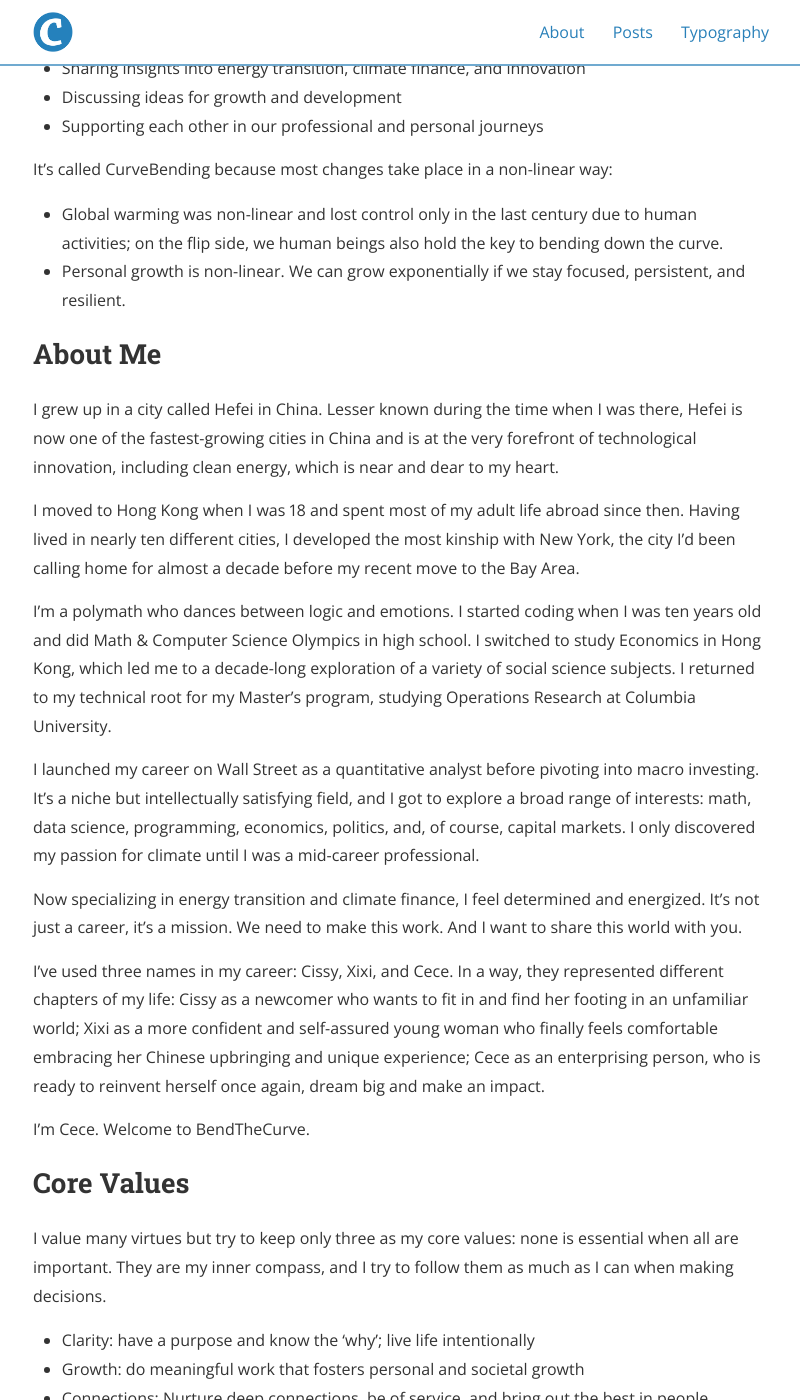
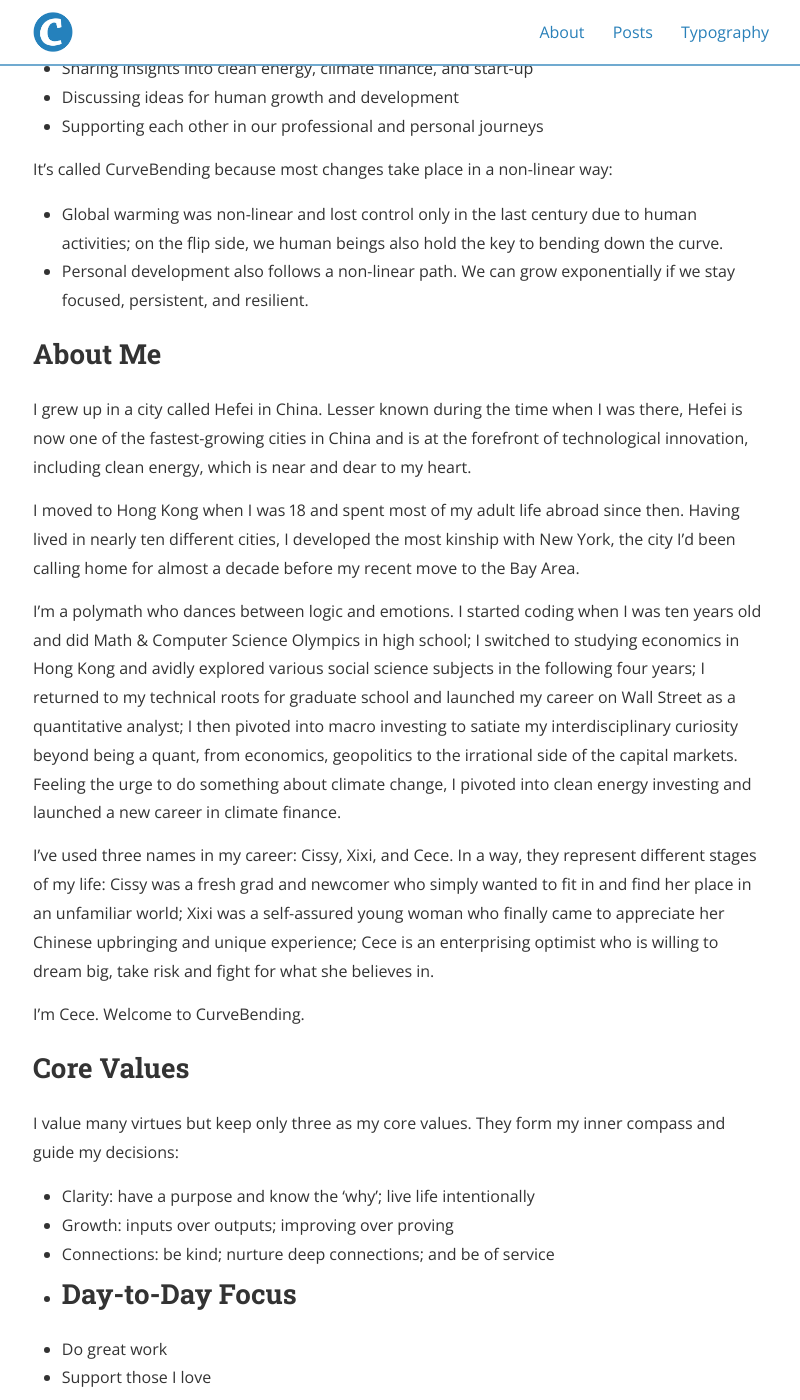
Before and after one commit to CurveBending/CurveBending.github.io, a Jekyll site: the page built from about.md, in a window 1280 px wide and 1400 px high, scrolled down 273 px. Shown: the whole window, without its empty margins (239-1039 px from the left). Built offline with Jekyll 4.4.1, drawn with Linux system fonts in a browser that asks for light colours; nearby versions of some CDN libraries; some of the changed text lies outside the part shown.

Commit message:
Update about.md

```diff
--- a/about.md
+++ b/about.md
@@ -5,38 +5,34 @@ permalink: /about/
 main_nav: true
 ---
 
-## About the Blog
-CurveBending is a blog about:
-- Sharing insights into energy transition, climate finance, and innovation
-- Discussing ideas for growth and development
+## About CurveBending
+CurveBending is a blog for:
+- Sharing insights into clean energy, climate finance, and start-up
+- Discussing ideas for human growth and development
 - Supporting each other in our professional and personal journeys
 
 It's called CurveBending because most changes take place in a non-linear way:
 - Global warming was non-linear and lost control only in the last century due to human activities; on the flip side, we human beings also hold the key to bending down the curve.
-- Personal growth is non-linear. We can grow exponentially if we stay focused, persistent, and resilient.
+- Personal development also follows a non-linear path. We can grow exponentially if we stay focused, persistent, and resilient.
 
 ## About Me
-I grew up in a city called Hefei in China. Lesser known during the time when I was there, Hefei is now one of the fastest-growing cities in China and is at the very forefront of technological innovation, including clean energy, which is near and dear to my heart.
+I grew up in a city called Hefei in China. Lesser known during the time when I was there, Hefei is now one of the fastest-growing cities in China and is at the forefront of technological innovation, including clean energy, which is near and dear to my heart.
 
 I moved to Hong Kong when I was 18 and spent most of my adult life abroad since then. Having lived in nearly ten different cities, I developed the most kinship with New York, the city I'd been calling home for almost a decade before my recent move to the Bay Area.
 
-I'm a polymath who dances between logic and emotions. I started coding when I was ten years old and did Math & Computer Science Olympics in high school. I switched to study Economics in Hong Kong, which led me to a decade-long exploration of a variety of social science subjects. I returned to my technical root for my Master's program, studying Operations Research at Columbia University.
+I'm a polymath who dances between logic and emotions. I started coding when I was ten years old and did Math & Computer Science Olympics in high school; I switched to studying economics in Hong Kong and avidly explored various social science subjects in the following four years; I returned to my technical roots for graduate school and launched my career on Wall Street as a quantitative analyst; I then pivoted into macro investing to satiate my interdisciplinary curiosity beyond being a quant, from economics, geopolitics to the irrational side of the capital markets. Feeling the urge to do something about climate change, I pivoted into clean energy investing and launched a new career in climate finance.
 
-I launched my career on Wall Street as a quantitative analyst before pivoting into macro investing. It's a niche but intellectually satisfying field, and I got to explore a broad range of interests: math, data science, programming, economics, politics, and, of course, capital markets. I only discovered my passion for climate until I was a mid-career professional.
+I've used three names in my career: Cissy, Xixi, and Cece. In a way, they represent different stages of my life: Cissy was a fresh grad and newcomer who simply wanted to fit in and find her place in an unfamiliar world; Xixi was a self-assured young woman who finally came to appreciate her Chinese upbringing and unique experience; Cece is an enterprising optimist who is willing to dream big, take risk and fight for what she believes in.
 
-Now specializing in energy transition and climate finance, I feel determined and energized. It's not just a career, it's a mission. We need to make this work. And I want to share this world with you.
-
-I've used three names in my career: Cissy, Xixi, and Cece. In a way, they represented different chapters of my life: Cissy as a newcomer who wants to fit in and find her footing in an unfamiliar world; Xixi as a more confident and self-assured young woman who finally feels comfortable embracing her Chinese upbringing and unique experience; Cece as an enterprising person, who is ready to reinvent herself once again, dream big and make an impact.
-
-I'm Cece. Welcome to BendTheCurve.
+I'm Cece. Welcome to CurveBending.
 
 ## Core Values
-I value many virtues but try to keep only three as my core values: none is essential when all are important. They are my inner compass, and I try to follow them as much as I can when making decisions.
+I value many virtues but keep only three as my core values. They form my inner compass and guide my decisions:
 - Clarity: have a purpose and know the ‘why’; live life intentionally
-- Growth: do meaningful work that fosters personal and societal growth
-- Connections: Nurture deep connections, be of service, and bring out the best in people
-
-## What I Focus on Everyday
-- Do great and meaningful work
-- Support those I love and respect
+- Growth: inputs over outputs; improving over proving
+- Connections: be kind; nurture deep connections; and be of service
+-
+## Day-to-Day Focus
+- Do great work
+- Support those I love
 - Stay sane
```
